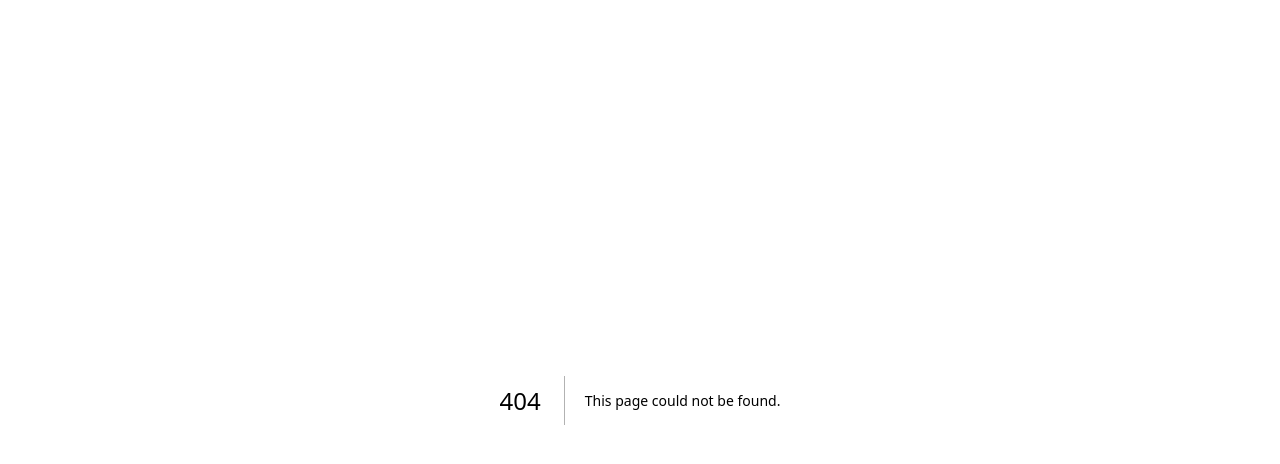
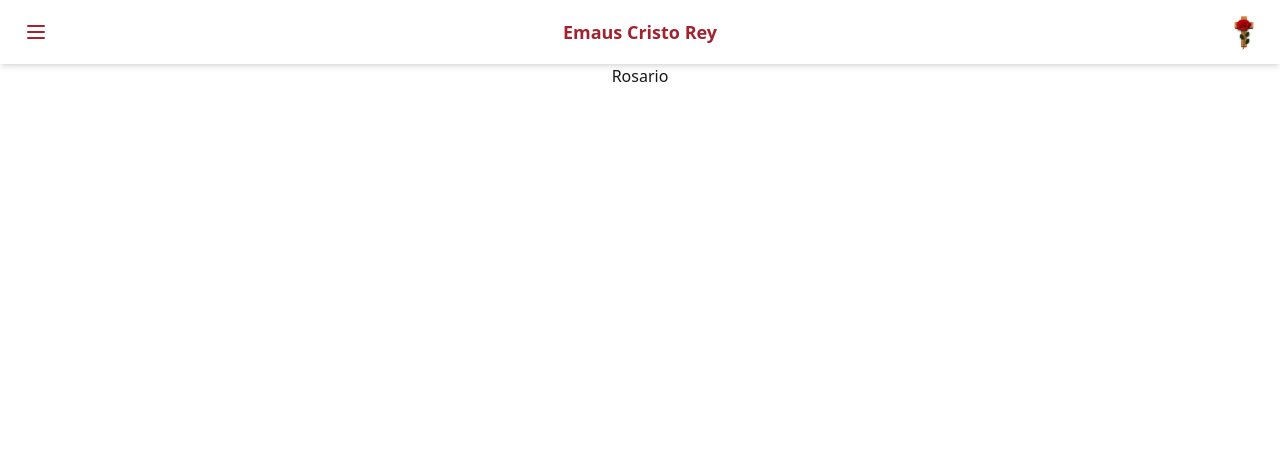
Before and after one commit to jmcaicedog/rosarioemaus, a Next.js app: page /rosario in a window 1280 px wide. Before the commit this address had no page. Shown: the top 464 px of the page. Built offline with nearby package versions, Linux system fonts and the light colour scheme.

Commit message:
Rosario page added

```diff
--- /dev/null
+++ b/src/app/rosario/page.js
@@ -0,0 +1,13 @@
+"use client";
+import Header from "@/components/Header";
+
+export default function Page() {
+  return (
+    <>
+      <Header />
+      <main className="flex flex-col items-center justify-between">
+        <h1 className="">Rosario</h1>
+      </main>
+    </>
+  );
+}
--- a/src/components/Header.js
+++ b/src/components/Header.js
@@ -3,8 +3,10 @@
 import { useState } from "react";
 import { Menu } from "lucide-react";
 import Image from "next/image";
+import { useRouter } from "next/navigation";
 
 export default function Header() {
+  const router = useRouter();
   const [open, setOpen] = useState(false);
 
   return (
@@ -22,6 +24,7 @@ export default function Header() {
       {/* Logo */}
       <div className="w-10 h-10 relative">
         <Image
+          onClick={() => router.push("/")}
           src="/logo.jpg" // asegúrate de tener esta imagen en la carpeta public/
           alt="Logo del Rosario"
           fill
```
